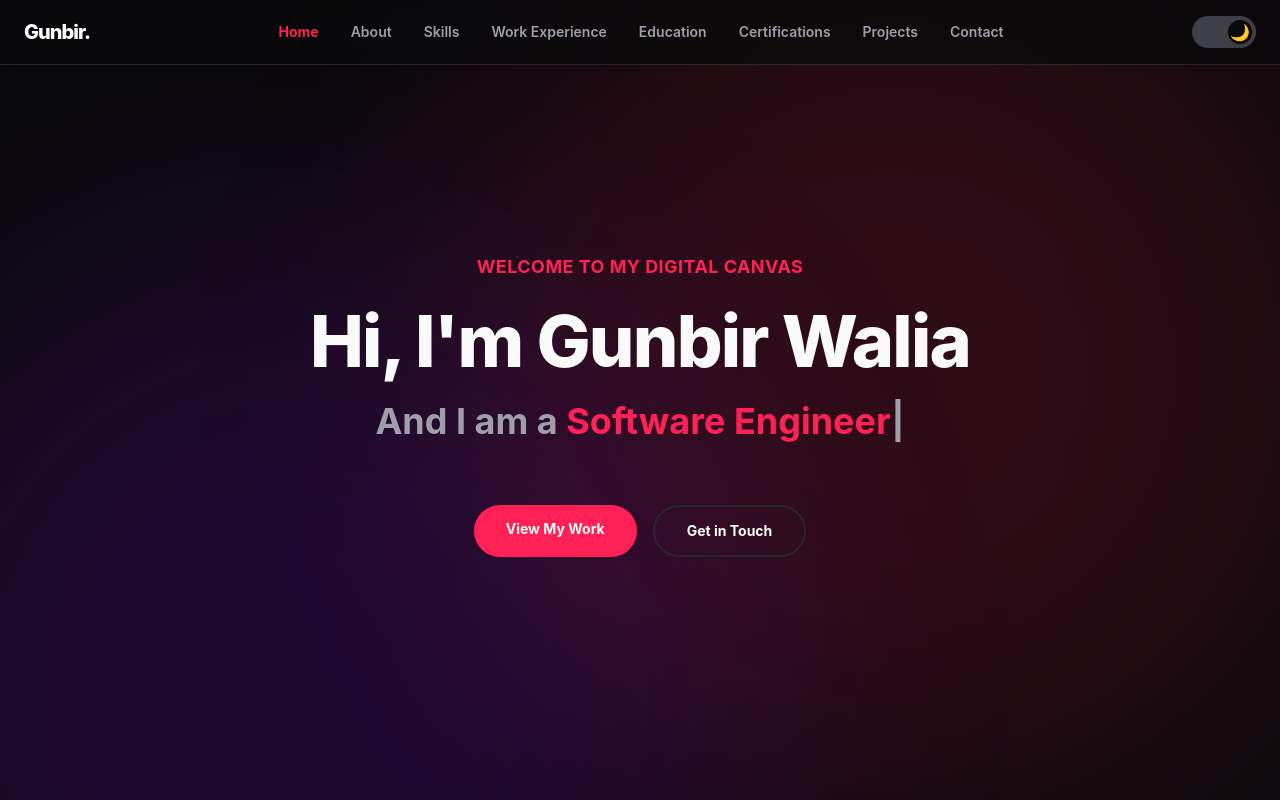
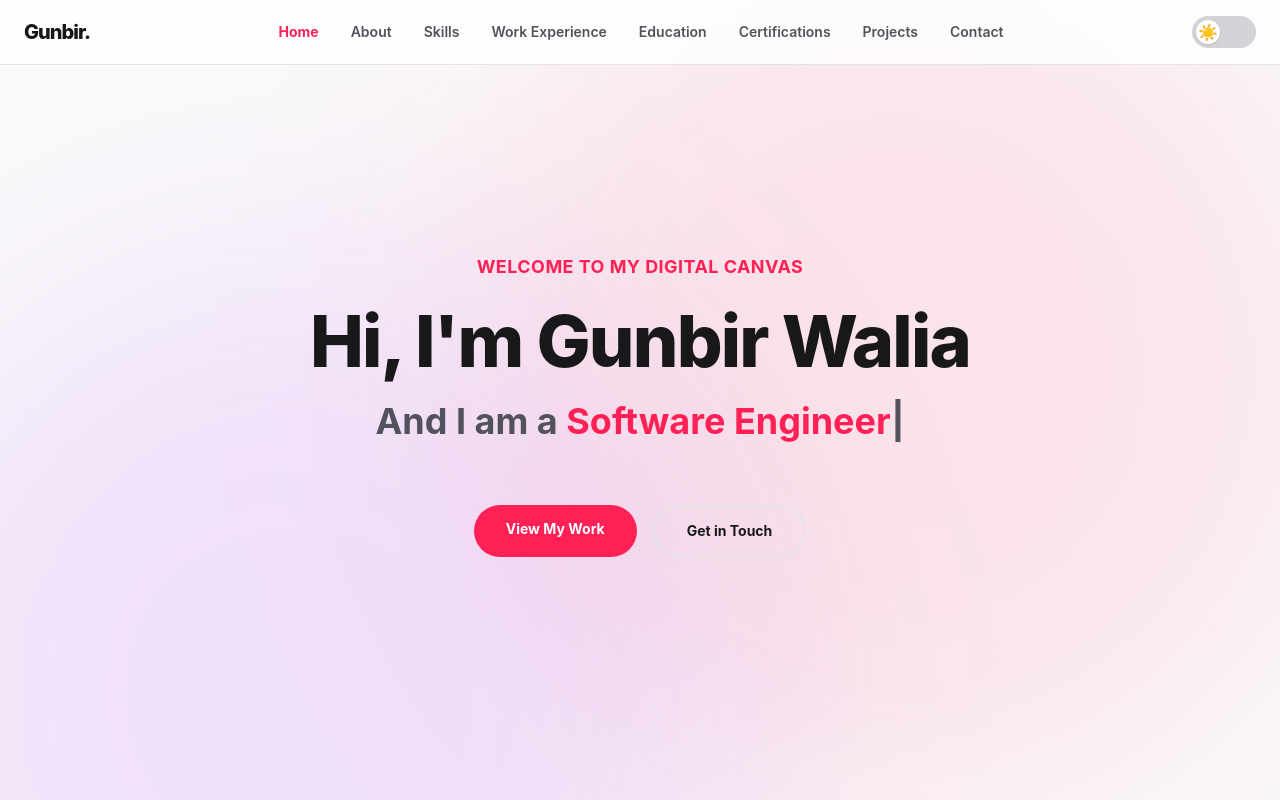
Before and after one commit to Gunbir-Walia/Personal-Portfolio-Website, a React (Vite) app in the folder portfolio-revamp/: page / in a window 1280 px wide. Shown: the top 800 px of the page. Built offline with nearby package versions, Linux system fonts and the light colour scheme.

Commit message:
Added Persistent Theme Management through local storage

```diff
--- a/portfolio-revamp/src/App.jsx
+++ b/portfolio-revamp/src/App.jsx
@@ -13,13 +13,30 @@ import Contact from './components/Contact';
 import BackToTop from './components/BackToTop';
 
 function App() {
-  const [isDarkMode, setIsDarkMode] = useState(true);
+  // Initialize state using a lazy evaluation function
+  const [isDarkMode, setIsDarkMode] = useState(() => {
+    // Check if the user has a saved preference in localStorage
+    const savedTheme = localStorage.getItem('portfolio-theme');
+    if (savedTheme) {
+      return savedTheme === 'dark';
+    }
+    // If no saved preference, check their system's OS-level preference
+    if (typeof window !== 'undefined') {
+      return window.matchMedia('(prefers-color-scheme: dark)').matches;
+    }
+    // Fallback default
+    return true;
+  });
 
+  // Sync the DOM class and localStorage whenever the state changes
   useEffect(() => {
+    const root = document.documentElement;
     if (isDarkMode) {
-      document.documentElement.classList.add('dark');
+      root.classList.add('dark');
+      localStorage.setItem('portfolio-theme', 'dark');
     } else {
-      document.documentElement.classList.remove('dark');
+      root.classList.remove('dark');
+      localStorage.setItem('portfolio-theme', 'light');
     }
   }, [isDarkMode]);
 
```
